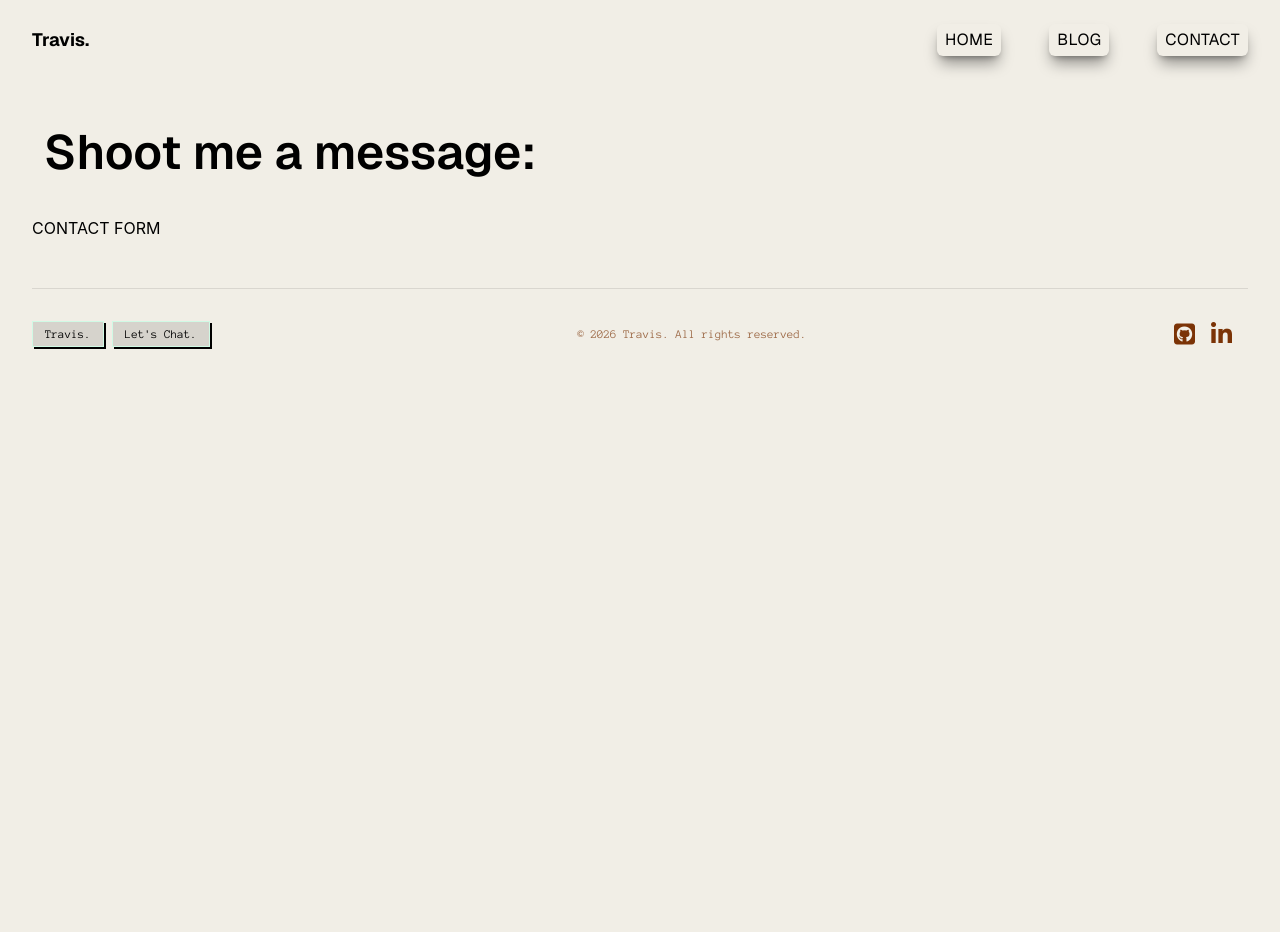
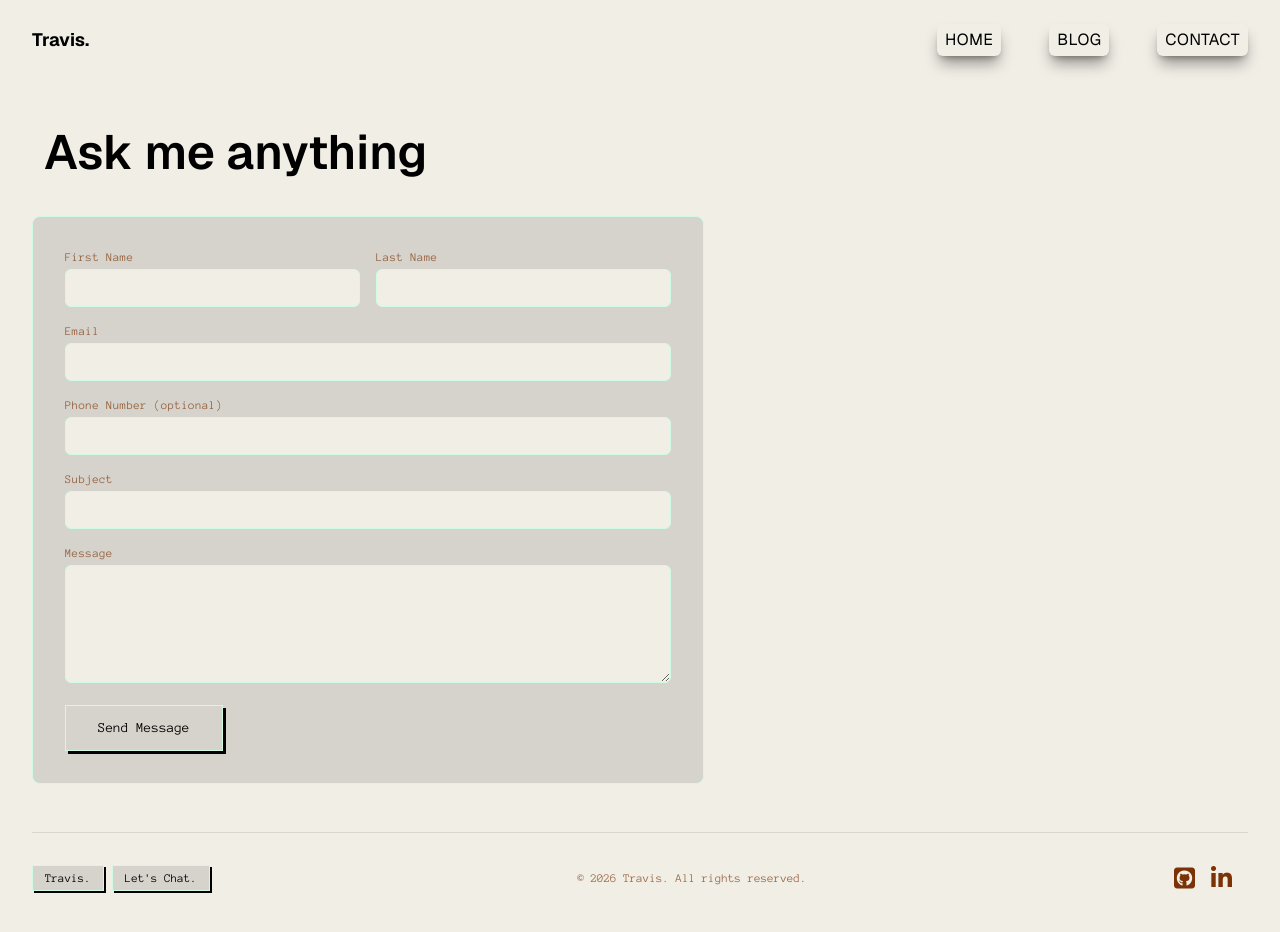
Before and after one commit to tstyer/Portfolio-Site-V2, a React (Vite) app in the folder frontend/: page /contact in a window 1280 px wide. Shown: the top 932 px of the page. Before the commit the page ends 800 px from the top, so only its background shows below. Built offline with nearby package versions, Linux system fonts and the light colour scheme; some icons are missing.

Commit message:
Complete contact form

```diff
--- a/frontend/src/pages/contact_page/ContactPage.tsx
+++ b/frontend/src/pages/contact_page/ContactPage.tsx
@@ -1,8 +1,61 @@
 import { NavBar } from "../../components/nav_bar/Navbar"
 import { Footer } from "../../components/footer/Footer"
+import { useState, type ChangeEvent, type SubmitEvent } from "react"
 
+interface Contact {
+    firstName: string,
+    lastName: string,
+    email: string,
+    phoneNumber?: string,
+    subject: string,
+    messageContent: string,
+}
+
+const emptyForm: Contact = {
+    firstName: '',
+    lastName: '',
+    email: '',
+    phoneNumber: '',
+    subject: '',
+    messageContent: '',
+}
 
 export function ContactPage() {
+
+    const [contactForm, setContactForm] = useState<Contact>(emptyForm);
+    const [status, setStatus] = useState<'idle' | 'submitting' | 'success' | 'error'>('idle');
+
+    const handleChange = (e: ChangeEvent<HTMLInputElement | HTMLTextAreaElement>) => {
+        const { name, value } = e.target;
+        setContactForm((prev) => ({ ...prev, [name]: value }));
+    }
+
+    const handleSubmit = async (e: SubmitEvent<HTMLFormElement>) => {
+        e.preventDefault();
+        setStatus('submitting');
+
+        try {
+            const res = await fetch('http://localhost:5000/api/contact', {
+                method: 'POST',
+                headers: { 'Content-Type': 'application/json' },
+                body: JSON.stringify(contactForm),
+            });
+
+            if (!res.ok) {
+                throw new Error('Submission failed');
+            }
+
+            setStatus('success');
+            setContactForm(emptyForm);
+        } catch (err) {
+            console.error('Error submitting contact form:', err);
+            setStatus('error');
+        }
+    }
+
+    const inputClasses = "font-text text-sm w-full px-3 py-2 border border-solid border-emerald-100 bg-[#f1eee6] rounded-md";
+    const labelClasses = "font-text text-xs text-amber-900/70 tracking-wide mb-1 block";
+
     return(
         <div className="max-w-7xl mx-auto px-4 sm:px-8 py-6">
 
@@ -10,13 +63,101 @@ export function ContactPage() {
 
         <div className="flex flex-col justify-between gap-8 pt-8 md:pt-16">
             <div className="px-3 py-2">
-                <h1 className="font-heading font-semibold text-2xl sm:text-3xl md:text-4xl lg:text-5xl">Shoot me a message:</h1>
+                <h1 className="font-heading font-semibold text-2xl sm:text-3xl md:text-4xl lg:text-5xl">Ask me anything</h1>
             </div>
 
-            <div>
+            <div className="bg-[#D6D3CC] border border-solid border-emerald-100 rounded-lg p-6 md:p-8 max-w-2xl">
 
-                <h2>CONTACT FORM</h2>
-                {/* contact form */}
+                <form onSubmit={handleSubmit} className="flex flex-col gap-4">
+
+                    <div className="flex flex-col sm:flex-row gap-4">
+                        <div className="flex-1">
+                            <label htmlFor="firstName" className={labelClasses}>First Name</label>
+                            <input
+                                id="firstName"
+                                name="firstName"
+                                type="text"
+                                required
+                                value={contactForm.firstName}
+                                onChange={handleChange}
+                                className={inputClasses} />
+                        </div>
+
+                        <div className="flex-1">
+                            <label htmlFor="lastName" className={labelClasses}>Last Name</label>
+                            <input
+                                id="lastName"
+                                name="lastName"
+                                type="text"
+                                required
+                                value={contactForm.lastName}
+                                onChange={handleChange}
+                                className={inputClasses} />
+                        </div>
+                    </div>
+
+                    <div>
+                        <label htmlFor="email" className={labelClasses}>Email</label>
+                        <input
+                            id="email"
+                            name="email"
+                            type="email"
+                            required
+                            value={contactForm.email}
+                            onChange={handleChange}
+                            className={inputClasses} />
+                    </div>
+
+                    <div>
+                        <label htmlFor="phoneNumber" className={labelClasses}>Phone Number (optional)</label>
+                        <input
+                            id="phoneNumber"
+                            name="phoneNumber"
+                            type="tel"
+                            value={contactForm.phoneNumber}
+                            onChange={handleChange}
+                            className={inputClasses} />
+                    </div>
+
+                    <div>
+                        <label htmlFor="subject" className={labelClasses}>Subject</label>
+                        <input
+                            id="subject"
+                            name="subject"
+                            type="text"
+                            required
+                            value={contactForm.subject}
+                            onChange={handleChange}
+                            className={inputClasses} />
+                    </div>
+
+                    <div>
+                        <label htmlFor="messageContent" className={labelClasses}>Message</label>
+                        <textarea
+                            id="messageContent"
+                            name="messageContent"
+                            required
+                            rows={5}
+                            value={contactForm.messageContent}
+                            onChange={handleChange}
+                            className={inputClasses} />
+                    </div>
+
+                    <button
+                        type="submit"
+                        disabled={status === 'submitting'}
+                        className="px-6 py-2 md:px-8 md:py-3 font-medium font-text text-sm border border-solid border-emerald-100 bg-[#f1eee6] transition-all shadow-[3px_3px_0px_black] hover:shadow-none hover:translate-x-[3px] hover:translate-y-[3px] cursor-pointer disabled:opacity-60 disabled:cursor-not-allowed self-start">
+                        {status === 'submitting' ? 'Sending...' : 'Send Message'}
+                    </button>
+
+                    {status === 'success' && (
+                        <p className="font-text text-sm text-green-700">Thanks for reaching out — I'll get back to you soon.</p>
+                    )}
+                    {status === 'error' && (
+                        <p className="font-text text-sm text-red-700">Something went wrong sending your message. Please try again.</p>
+                    )}
+                </form>
+
             </div>
         </div>
 
```
Also changed, not shown: frontend/src/assets/readme_imgs/manual_testing/contact_form_testing/first_email_test.png (added), frontend/src/assets/readme_imgs/manual_testing/contact_form_testing/mongo_db_success.png (added).
